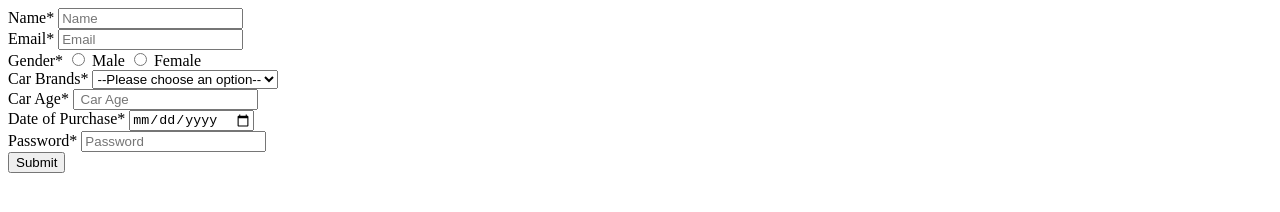
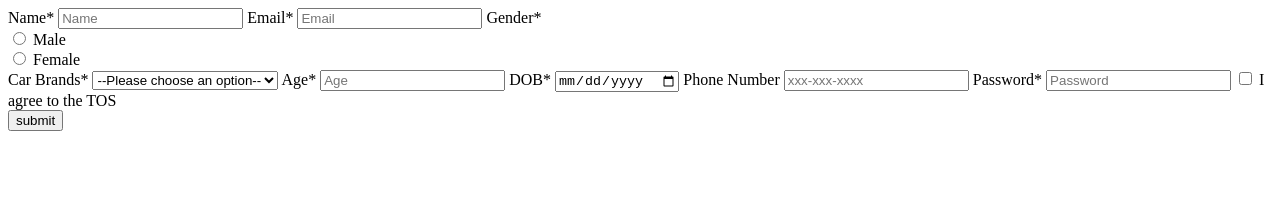
Before and after one commit to acciojob/signup-form-car-Manohar518, a website: page main.html in a window 1280 px wide. Drawn offline with Linux system fonts and the light colour scheme.

Commit message:
created a submission

```diff
--- a/main.html
+++ b/main.html
@@ -3,60 +3,58 @@
 <html>
 
 <head>
-	<link rel="stylesheet" href="styles.css">
+    <link rel="stylesheet" href="styles.css">
 </head>
 
 <body>
-	<!-- the entire body must be written by student -->
-	<form method="post">
-		<div>
-			<label for="name">Name*</label>
-			<input type="text" id="name" placeholder="Name" required>
-		</div>
-		<div>
-			<label for="email">Email*</label>
-			<input type="email" id="email" name="email" placeholder="Email" required>
+    <!-- the entire body must be written by student -->
 
-		</div>
+    <script type="text/javascript" src="./script.js">
+    </script>
 
-		<div>
-			<label for="gender">Gender*</label>
-			<input type="radio" id="gender_m" name="gender" value="male" required>
-			<label for="gender_m" >Male</label>
-			<input type="radio" id="gender_f" name="gender" value="female" required>
-			<label for="gender_f">Female</label>
-		</div>
-		<div>
-			<label for="cars"> Car Brands*</label>
-			<select id="cars" name="cars" required>
-				<option value="" selected disabled>--Please choose an option--</option>
-				<option value="bmw">BMW</option>
-				<option value="audi">Audi</option>
-				<option value="mercedez">Mercedez</option>
-			</select>
-		</div>
+	<form method="POST" action="/signup">
+  <label for="name">Name*</label>
+  <input type="text" id="name" name="name" placeholder="Name" required>
 
+  <label for="email">Email*</label>
+  <input type="email" id="email" name="email" placeholder="Email" required>
 
-		<div>
-			<label for="carage">Car Age*</label>
-			<input type="number" id="carage" name="carage" placeholder=" Car Age" required>
+  <label for="gender">Gender*</label><br>
+  <input type="radio" id="gender_m" name="gender" value="Male" required>
+  <label for="gender_m">Male</label><br>
+  <input type="radio" id="gender_f" name="gender" value="Female" required>
+  <label for="gender_f">Female</label><br>
 
-		</div>
-		<div>
-			<label for="dop">Date of Purchase*</label>
-			<input type="date" id="dop" name="dop" required>
-		</div>
-		<div>
-			<label for="password">Password*</label>
-			<input type="password" id="password" name="password" placeholder="Password" required>
-		</div>
-		<div>
-			<button type="submit">Submit</button>
-		</div>
-	</form>
-    <script type="text/javascript" src="./script.js">
-</script>
+  <label for="cars">Car Brands*</label>
+  <select id="cars" name="cars" required>
+    <option value="" selected disabled>--Please choose an option--</option>
+    <option value="BMW">BMW</option>
+    <option value="Audi">Audi</option>
+    <option value="Mercedez">Mercedez</option>
+  </select>
+
+  <label for="age">Age*</label>
+  <input type="number" id="age" name="age" placeholder="Age" required>
+
+  <label for="dob">DOB*</label>
+  <input type="date" id="dob" name="dob" required>
+
+  <label for="tel">Phone Number</label>
+  <input type="tel" id="tel" name="tel" placeholder="xxx-xxx-xxxx">
+
+  <label for="password">Password*</label>
+  <input type="password" id="password" name="password" placeholder="Password" required>
+
+  <input type="checkbox" id="tos" name="tos" value="agreed" required>
+  <label for="tos">I agree to the TOS</label>
+<div>
+            <!-- <input type="submit" value="submit"> -->
+            <button type="submit">submit</button>
+        </div>
+
+</form>
+
 
 </body>
 
-				</html>
+	  </html>
```
